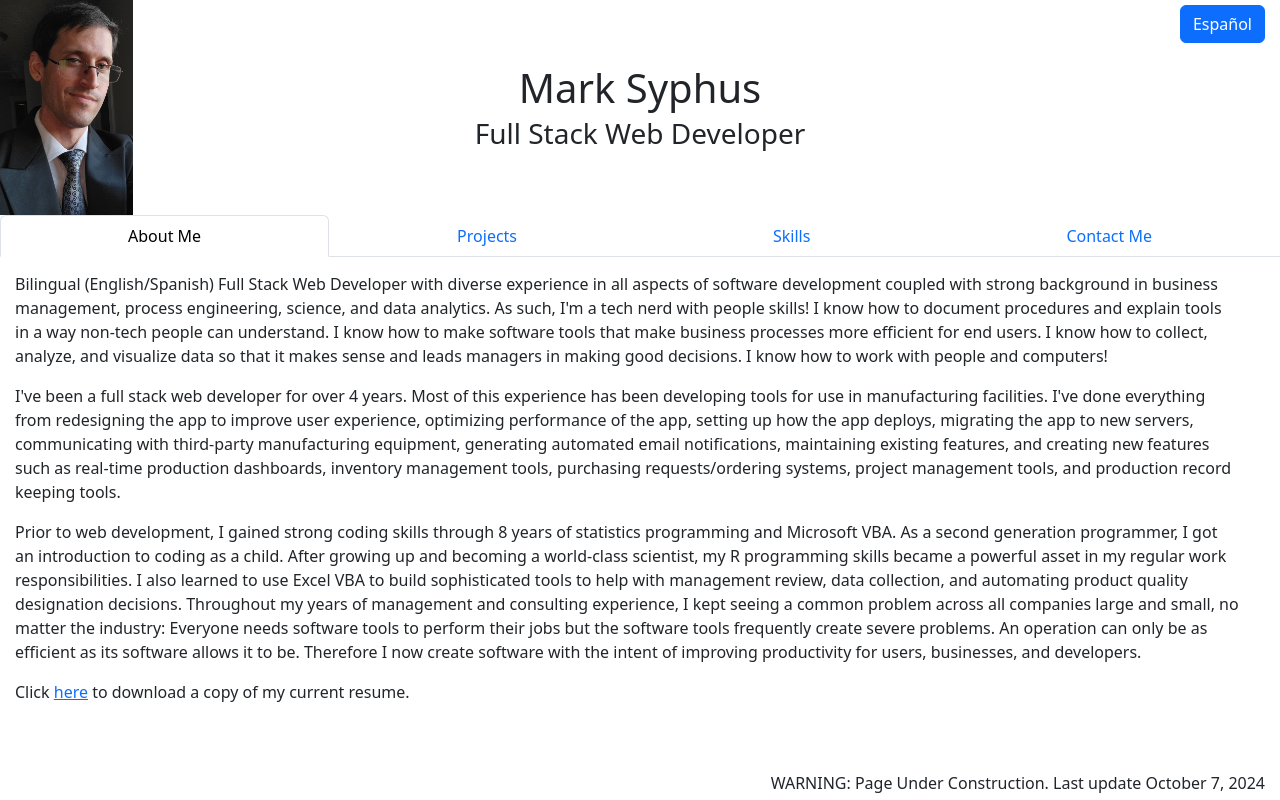
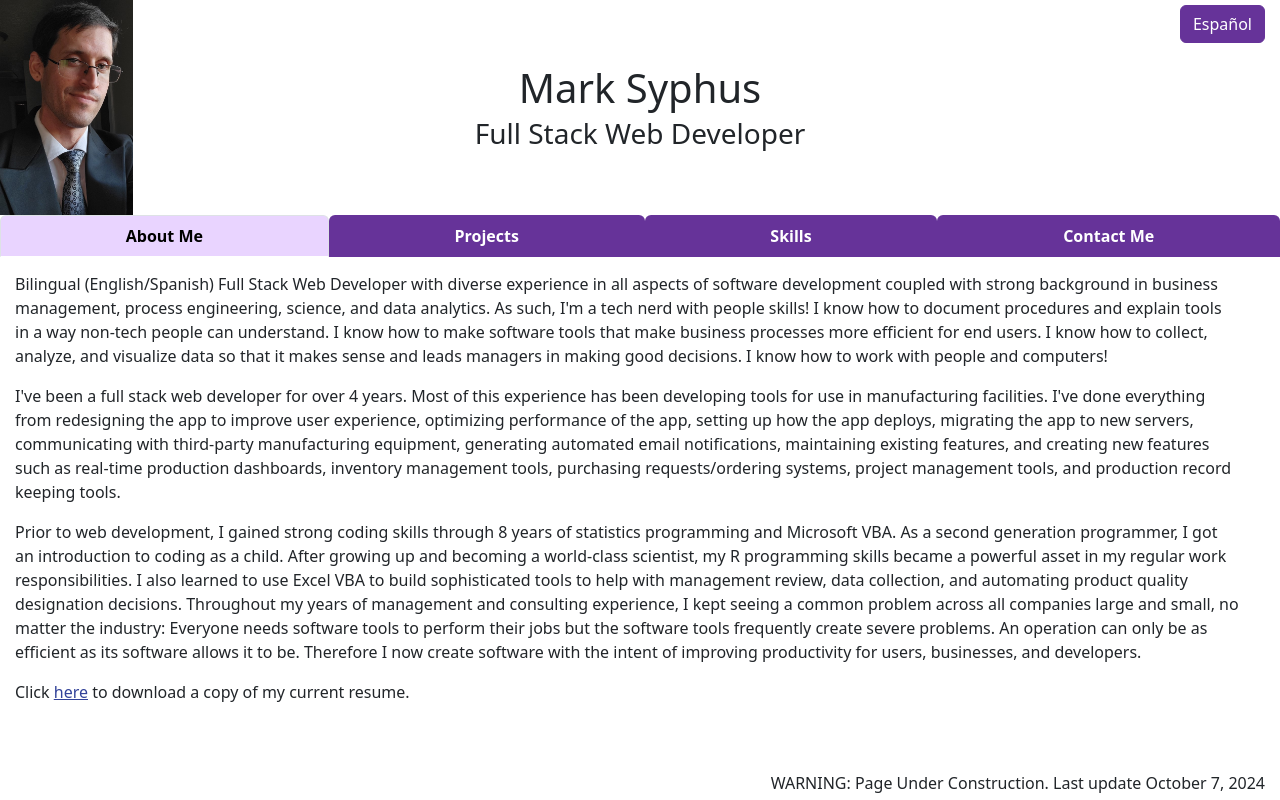
Before and after one commit to msyphus/msyphus.github.io, a React (Vite) app: page / in a window 1280 px wide. Built offline with nearby package versions, Linux system fonts and the light colour scheme.

Commit message:
stylized site

```diff
--- a/src/App.css
+++ b/src/App.css
@@ -1,3 +1,36 @@
+a {
+  color: #324299;
+}
+
+.btn-primary, .btn-primary:hover {
+  background-color: rebeccapurple;
+  border-color: rebeccapurple;
+}
+
+.nav-link {
+  background-color: rebeccapurple;
+  color: white;
+  font-weight: bold;
+}
+
+.nav-link.active {
+  background-color: #e9d4ff !important;
+}
+
+.nav-link:hover {
+  color: #e9d4ff;
+}
+
+.modal-header {
+  font-weight: bold !important;
+  font-size: larger !important;
+}
+
+.card-footer {
+  background-color: white;
+  border-top: none;
+}
+
 .header {
   position: relative;
 }
--- a/src/MyTabs.css
+++ /dev/null
@@ -1,5 +0,0 @@
-.tab {
-    width: 25%;
-    height: 5vh;
-    font-size: 1.1rem;
-}
--- a/src/MyTabs.jsx
+++ b/src/MyTabs.jsx
@@ -3,7 +3,6 @@ import AboutMe from './AboutMe';
 import Projects from './Projects';
 import Skills from './Skills';
 import ContactMe from './ContactMe';
-import './MyTabs.css';
 
 function MyTabs() {
 
--- a/src/ProjectCard.css
+++ /dev/null
@@ -1,9 +0,0 @@
-.modal-header {
-    font-weight: bold !important;
-    font-size: larger !important;
-}
-
-.card-footer {
-    background-color: white;
-    border-top: none;
-}
--- a/src/ProjectCard.jsx
+++ b/src/ProjectCard.jsx
@@ -2,7 +2,6 @@ import {
     Button,
     Card
 } from 'react-bootstrap';
-import './ProjectCard.css';
 
 function ProjectCard({
     projID,
--- a/src/ProjectModal.jsx
+++ b/src/ProjectModal.jsx
@@ -30,12 +30,12 @@ function ProjectModal({
             </Modal.Body>
             <Modal.Footer>
                 {data.deployURL !== 'none' &&
-                    <Button href={data.deployURL}>
+                    <Button href={data.deployURL} target='_blank' rel='noopener noreferrer'>
                         View App
                     </Button>
                 }
                 {data.repoURL !== 'none' &&
-                    <Button href={data.repoURL}>
+                    <Button href={data.repoURL} target='_blank' rel='noopener noreferrer'>
                         Repository
                     </Button>
                 }
```
